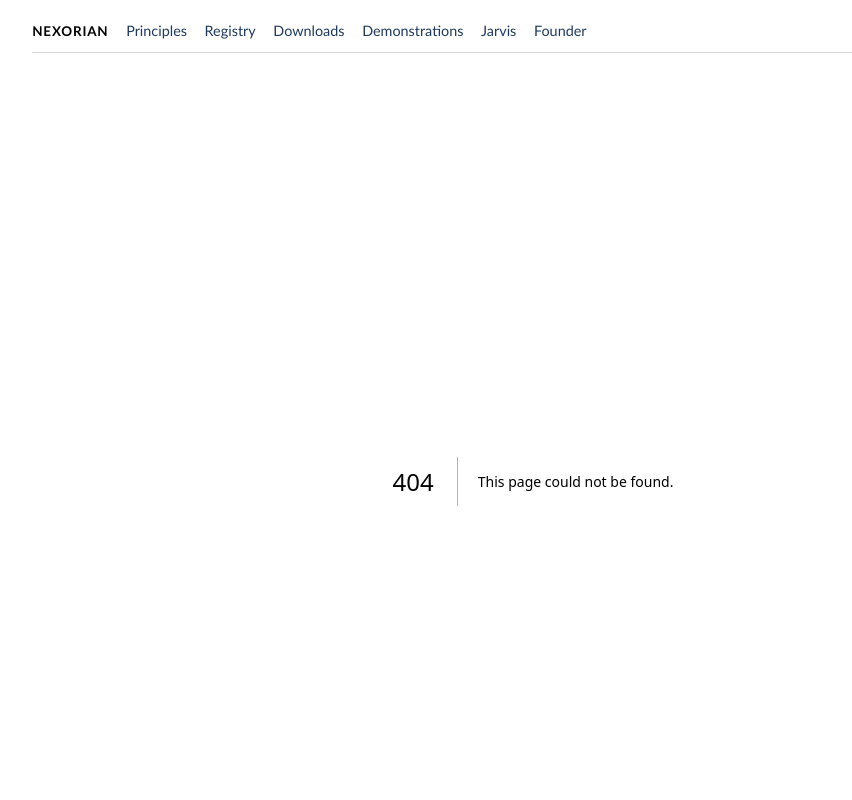
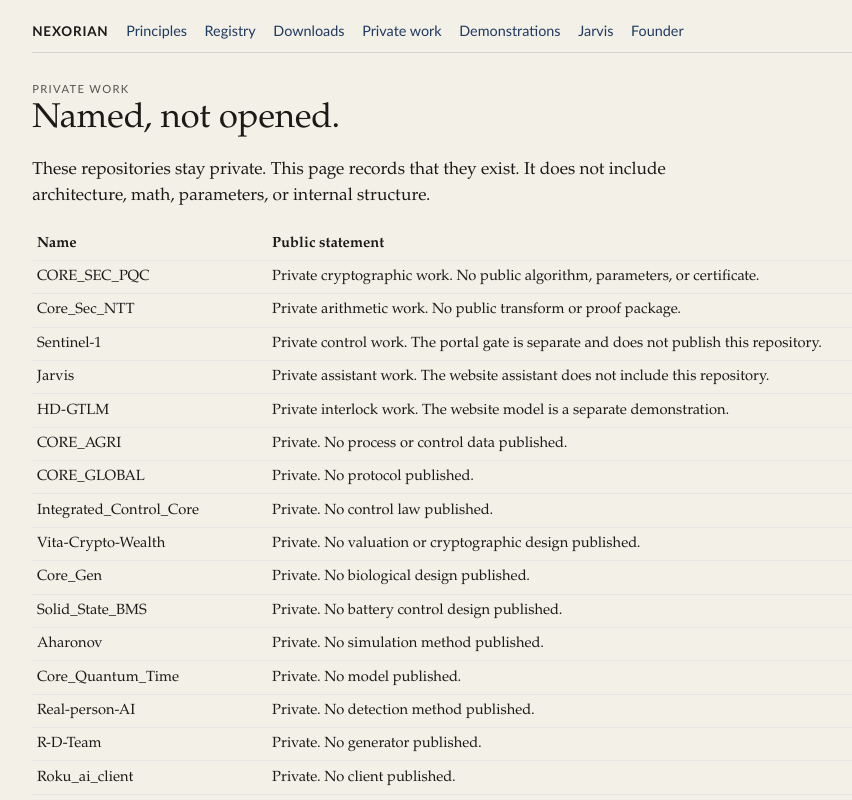
Before and after one commit to DMerritt-Nexorian/Nexorian_Global_Engineering_Corp, a Next.js app: page /work in a window 1280 px wide. Before the commit this address had no page. Shown: the top 800 px of the page, without its empty margins (107-959 px from the left). Built offline with nearby package versions, Linux system fonts and the light colour scheme.

Commit message:
Add a public index of private work without its design.
The page names the private repositories and states that their architecture and math are not published.

```diff
--- /dev/null
+++ b/src/app/work/page.tsx
@@ -0,0 +1,39 @@
+
+const PRIVATE_WORK = [
+  ["CORE_SEC_PQC", "Private cryptographic work. No public algorithm, parameters, or certificate."],
+  ["Core_Sec_NTT", "Private arithmetic work. No public transform or proof package."],
+  ["Sentinel-1", "Private control work. The portal gate is separate and does not publish this repository."],
+  ["Jarvis", "Private assistant work. The website assistant does not include this repository."],
+  ["HD-GTLM", "Private interlock work. The website model is a separate demonstration."],
+  ["CORE_AGRI", "Private. No process or control data published."],
+  ["CORE_GLOBAL", "Private. No protocol published."],
+  ["Integrated_Control_Core", "Private. No control law published."],
+  ["Vita-Crypto-Wealth", "Private. No valuation or cryptographic design published."],
+  ["Core_Gen", "Private. No biological design published."],
+  ["Solid_State_BMS", "Private. No battery control design published."],
+  ["Aharonov", "Private. No simulation method published."],
+  ["Core_Quantum_Time", "Private. No model published."],
+  ["Real-person-AI", "Private. No detection method published."],
+  ["R-D-Team", "Private. No generator published."],
+  ["Roku_ai_client", "Private. No client published."],
+  ["Refactor-IQ", "Private. No scanner published."],
+  ["TechDebt-Scanner", "Private. No scanner published."]
+];
+
+export default function WorkPage() {
+  return (
+    <main>
+      <p className="kicker">Private work</p>
+      <h1>Named, not opened.</h1>
+      <p className="lede">These repositories stay private. This page records that they exist. It does not include architecture, math, parameters, or internal structure.</p>
+      <table>
+        <thead><tr><th>Name</th><th>Public statement</th></tr></thead>
+        <tbody>
+          {PRIVATE_WORK.map(([name, statement]) => (
+            <tr key={name}><td>{name}</td><td>{statement}</td></tr>
+          ))}
+        </tbody>
+      </table>
+    </main>
+  );
+}
--- a/src/components/SiteShell.tsx
+++ b/src/components/SiteShell.tsx
@@ -10,6 +10,7 @@ export default function SiteShell({ children }: { children: React.ReactNode }) {
         <Link href="/">Principles</Link>
         <Link href="/products">Registry</Link>
         <Link href="/downloads">Downloads</Link>
+        <Link href="/work">Private work</Link>
         <Link href="/demonstrations">Demonstrations</Link>
         <Link href="/jarvis">Jarvis</Link>
         <Link href="/founder">Founder</Link>
```
